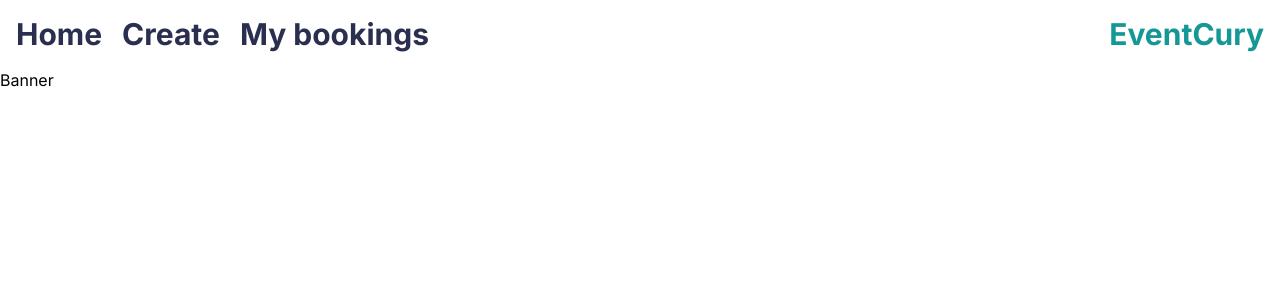
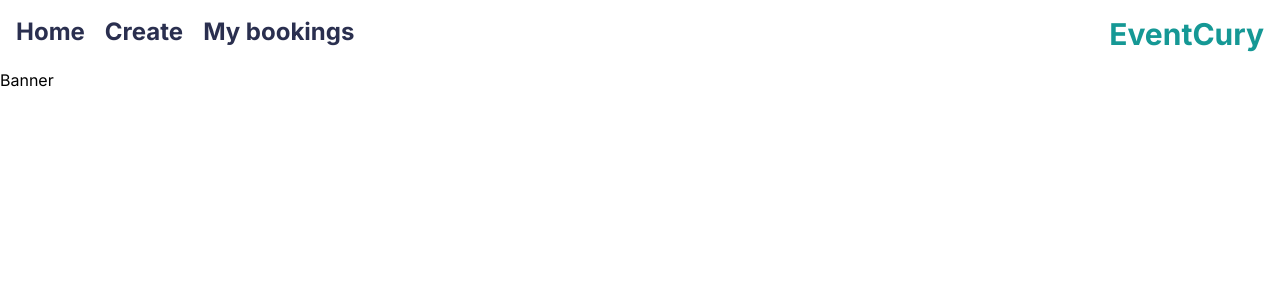
Before and after one commit to RasuwanK/event-manager, a SvelteKit app: page /create in a window 1280 px wide. Shown: the top 300 px of the page. Built offline with nearby package versions, Linux system fonts and the light colour scheme.

Commit message:
Added navbar

```diff
--- a/src/routes/+layout.svelte
+++ b/src/routes/+layout.svelte
@@ -11,13 +11,13 @@
 	<nav id="navbar" class="flex flex-row p-4">
 		<ul id="links" class="flex flex-row grow gap-5">
 			<li>
-				<a href="/" class="text-[#2A2F4F] font-bold text-3xl hover:underline">Home</a>
+				<a href="/" class="text-[#2A2F4F] font-bold text-2xl hover:underline">Home</a>
 			</li>
 			<li>
-				<a href="/create" class="text-[#2A2F4F] font-bold text-3xl hover:underline">Create</a>
+				<a href="/create" class="text-[#2A2F4F] font-bold text-2xl hover:underline">Create</a>
 			</li>
 			<li>
-				<a href="/mybookings" class="text-[#2A2F4F] font-bold text-3xl hover:underline">My bookings</a>
+				<a href="/mybookings" class="text-[#2A2F4F] font-bold text-2xl hover:underline">My bookings</a>
 			</li>
 		</ul>
 		<div id="logo">
```
